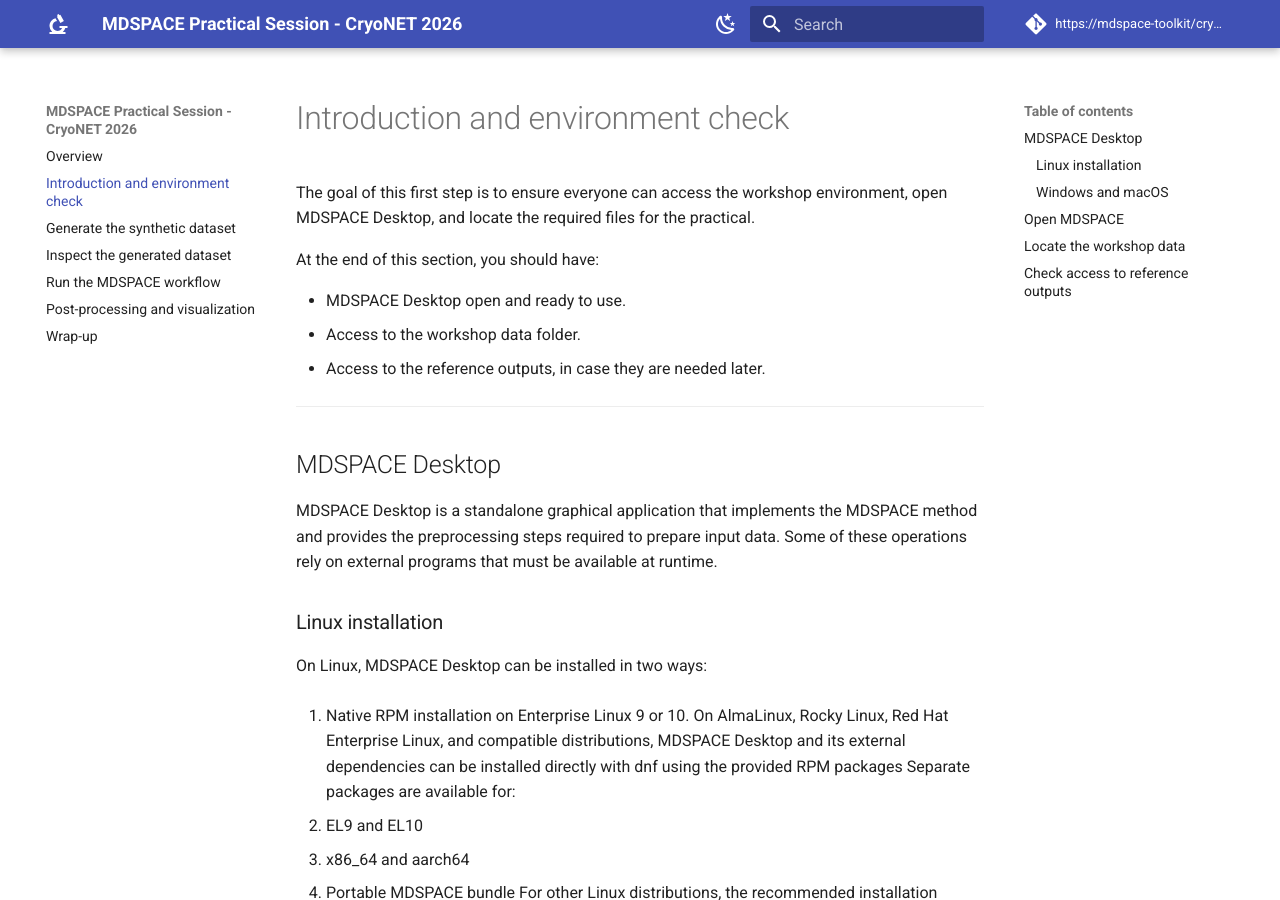
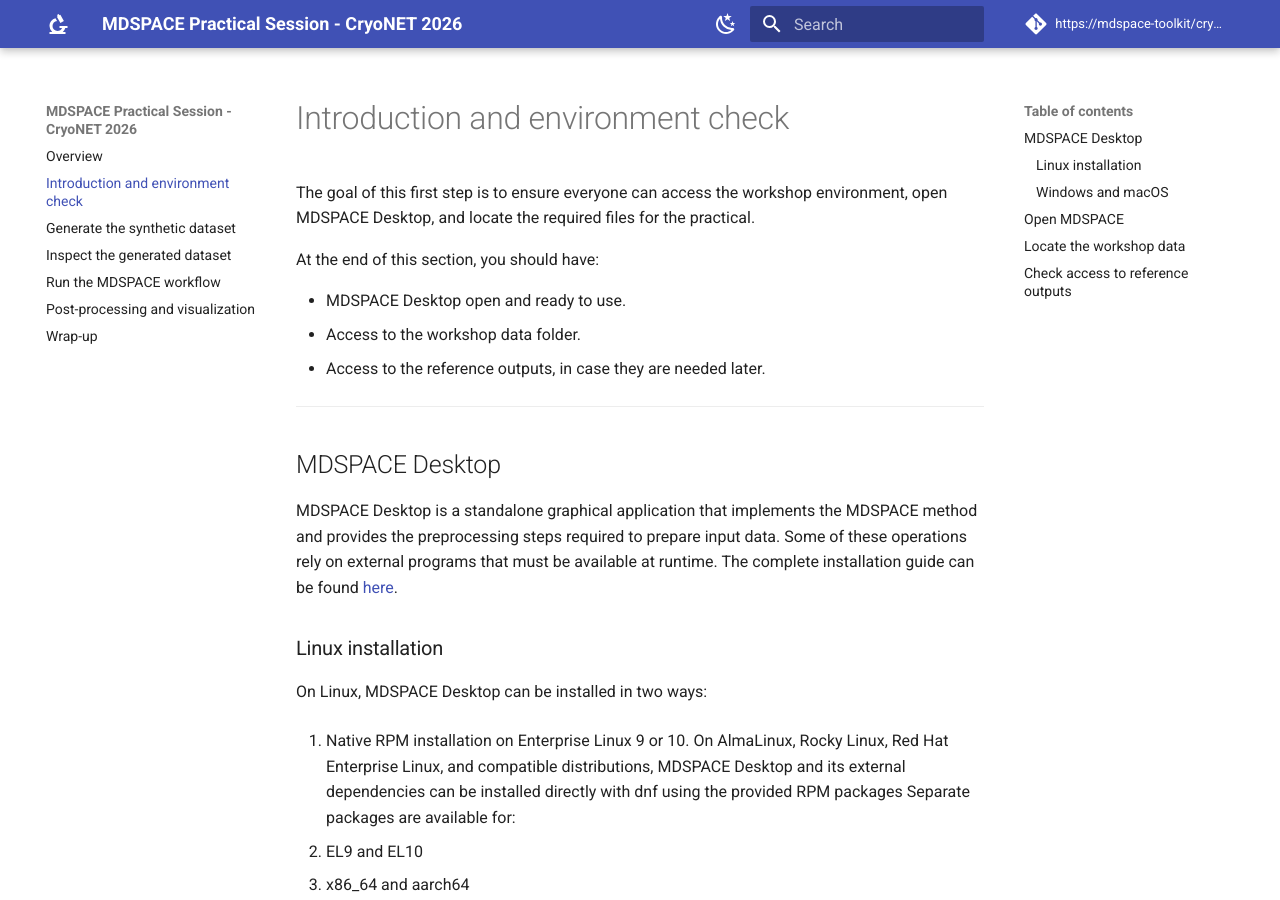
Before and after one commit to MDSPACE-toolkit/cryonet-2026-mdspace-practical, an MkDocs documentation site: the page built from docs/01-environment-check.md, in a window 1280 px wide and 900 px high. Built offline with MkDocs 1.6.1 and Material for MkDocs 9.7.7, drawn with Linux system fonts in a browser that asks for light colours; comment, search, counter and statistics services are not loaded.

Commit message:
[feat] add installation guide

```diff
--- a/docs/01-environment-check.md
+++ b/docs/01-environment-check.md
@@ -12,7 +12,7 @@ At the end of this section, you should have:
 
 ## MDSPACE Desktop
 
-MDSPACE Desktop is a standalone graphical application that implements the MDSPACE method and provides the preprocessing steps required to prepare input data. Some of these operations rely on external programs that must be available at runtime.
+MDSPACE Desktop is a standalone graphical application that implements the MDSPACE method and provides the preprocessing steps required to prepare input data. Some of these operations rely on external programs that must be available at runtime. The complete installation guide can be found [here](assets/installation.pdf).
 
 ### Linux installation
 
@@ -81,7 +81,7 @@ You should be able to locate this folder alongside the MDSPACE bundle.
 
 Reference outputs are provided so that all participants can continue the practical even if a live run fails or takes longer than expected.
 
-The reference material can be downloaded [here](https://gallois.cc/assets/cryonet/archive.tar.gz) and includes:
+The reference material can be downloaded [here](https://gallois.cc/assets/cryonet/cryonet-2026.tar.gz) and includes:
 
 - A precomputed synthetic dataset.
 - A completed MDSPACE analysis.
```
Also changed, not shown: 1 other file.
